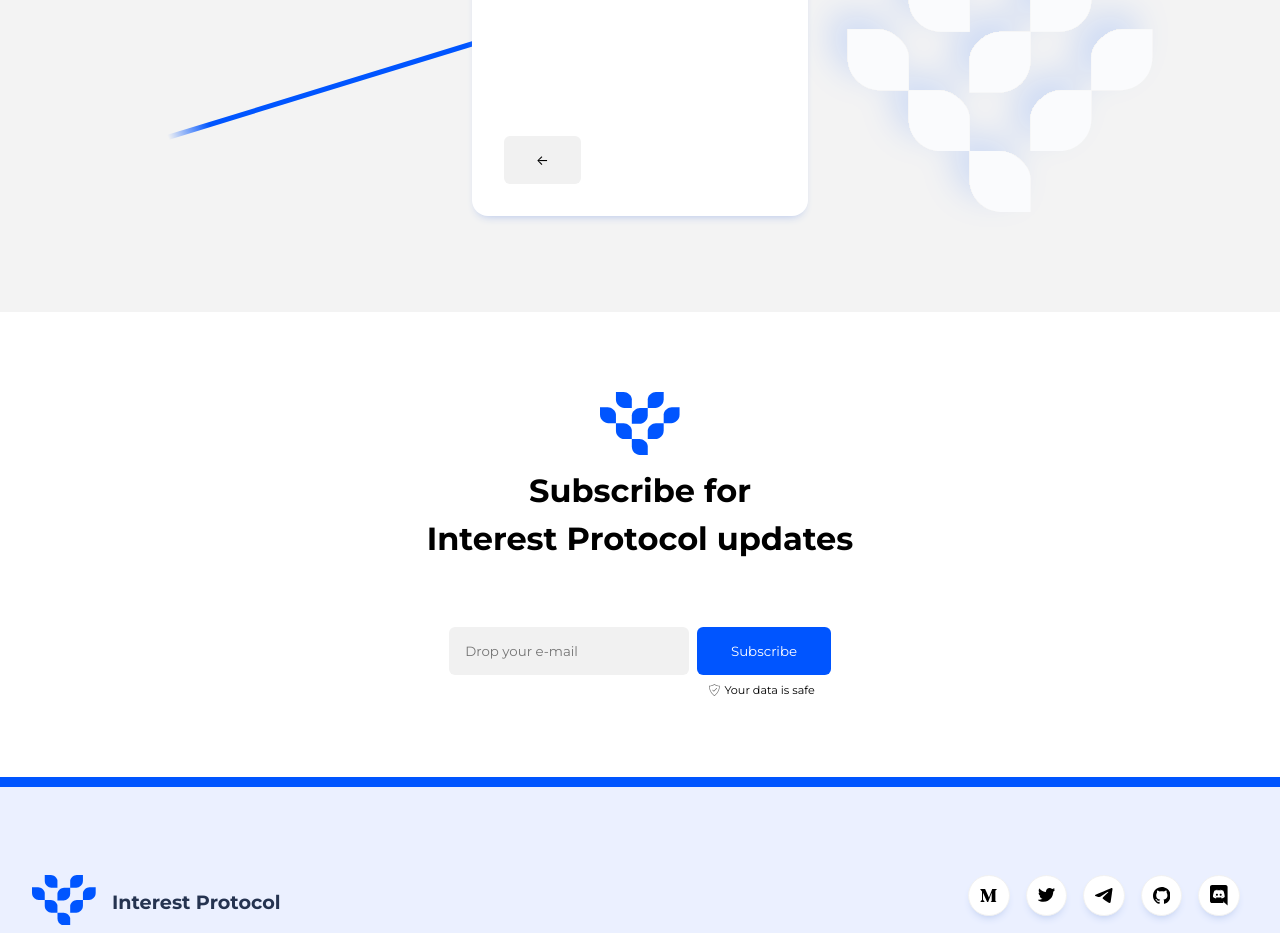
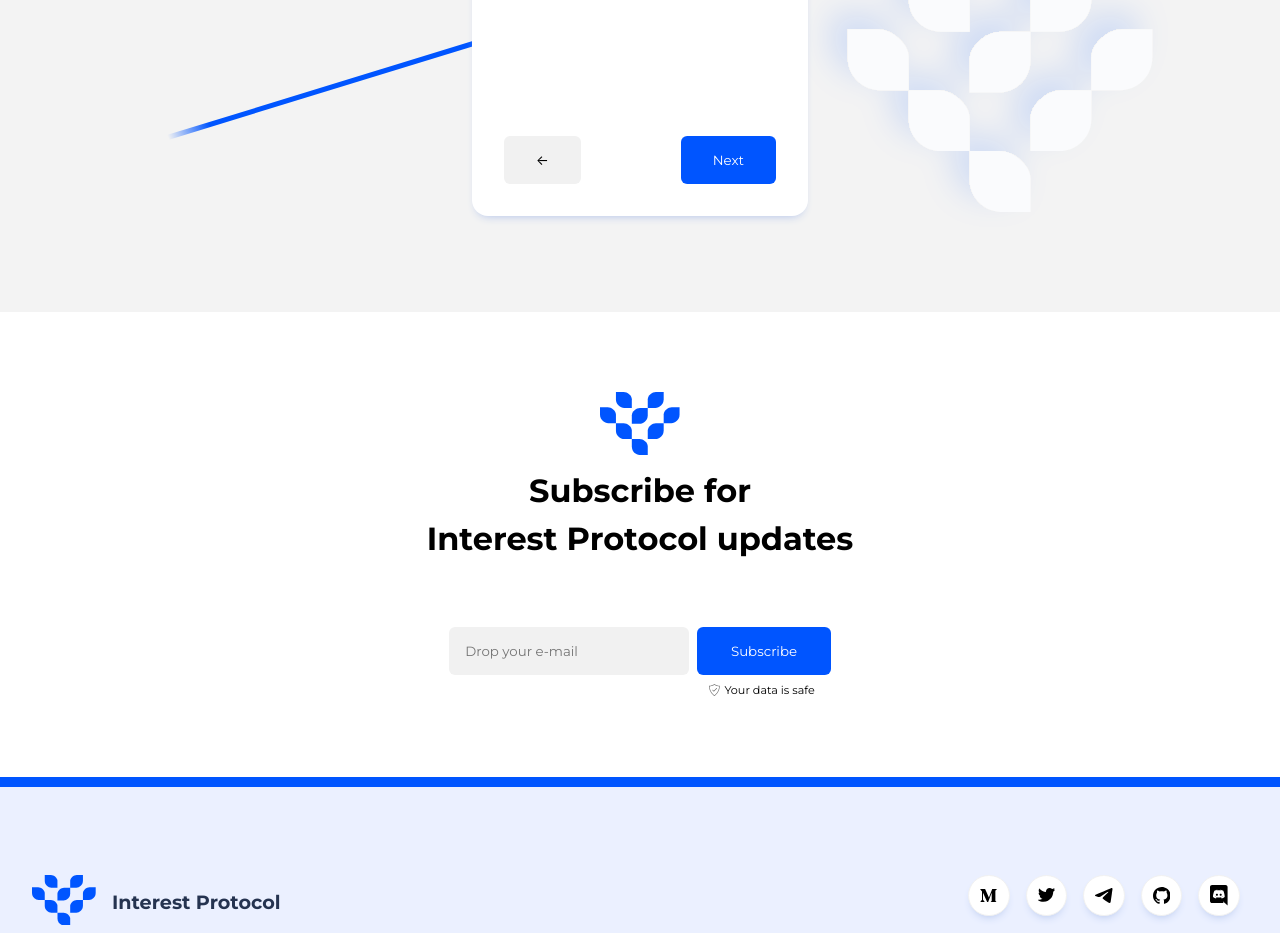
Before and after one commit to smoothwork94131/sui-interface, a Next.js app: page / in a window 1280 px wide. Shown: the part 3040-3973 px from the top of the page. Built offline with nearby package versions, Linux system fonts and the light colour scheme.

Commit message:
:bug: fix: recover the next button

```diff
--- a/views/home/components/road-map/road-map-item.tsx
+++ b/views/home/components/road-map/road-map-item.tsx
@@ -96,7 +96,7 @@
           <Button variant="neutral" onClick={onBack} disabled={step === 0}>
             &larr;
           </Button>
-          {position === length - 1 && (
+          {position !== length - 1 && (
             <Button variant="tertiary" onClick={onNext}>
               Next
             </Button>
```
